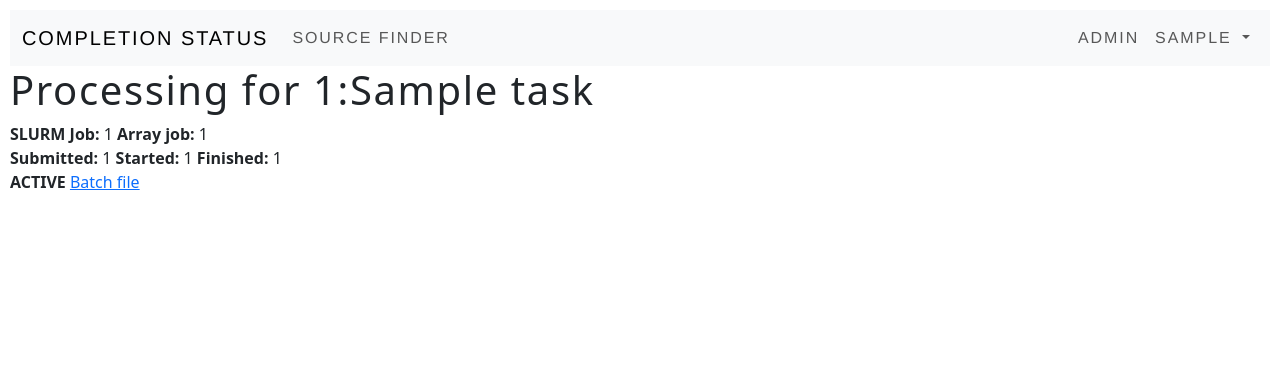
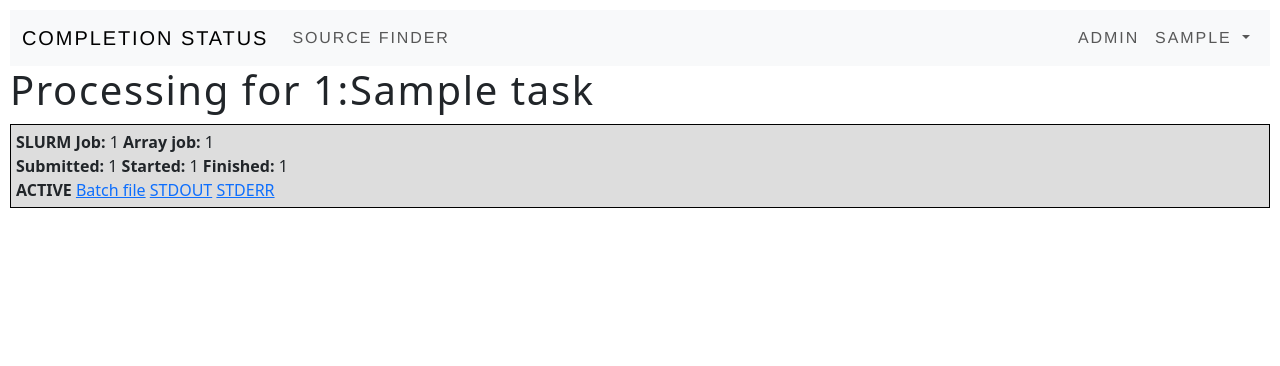
Before and after one commit to robotopia/MWA-Galactic-Plane-Monitoring, a Django app: page /processing/proc_obs_task/1/1 in a window 1280 px wide. Shown: the top 366 px of the page. Run offline with Django 4.2, Linux system fonts and the light colour scheme; a user stored in the database is signed in; tables that the repository leaves empty hold one stand-in row (values such as "Sample post").

Commit message:
Improving proc_obs_task and remote_view. Fixed getting correct log file with %j --> array task id

```diff
--- a/db/processing/models.py
+++ b/db/processing/models.py
@@ -349,11 +349,11 @@ class Processing(models.Model):
 
     @property
     def stdout_full_path(self):
-        return f'{self.stdout_path.path}/{self.stdout}'
+        return f'{self.stdout_path.path}/{self.stdout.replace("%j", str(self.array_task_id))}'
 
     @property
     def stderr_full_path(self):
-        return f'{self.stderr_path.path}/{self.stderr}'
+        return f'{self.stderr_path.path}/{self.stderr.replace("%j", str(self.array_task_id))}'
 
     class Meta:
         managed = False
--- a/db/processing/static/processing/epoch_overview.css
+++ b/db/processing/static/processing/epoch_overview.css
@@ -102,3 +102,10 @@ td.selected-cell {
 .context-menuitem:hover {
   background-color: beige;
 }
+
+.proc-obs-task {
+  padding: 5px;
+  margin: 10px 0px;
+  background-color: #ddd;
+  border: 1px solid black;
+}
--- a/db/processing/templates/processing/processing_obs_task.html
+++ b/db/processing/templates/processing/processing_obs_task.html
@@ -1,6 +1,10 @@
 {% extends 'processing/main.html' %}
 
 {% load static %}
+
+{% block extrahead %}
+<link rel="stylesheet" href="{% static 'processing/epoch_overview.css' %}">
+{% endblock %}
 
 {% block body %}
 
@@ -8,7 +12,6 @@
 
 {% for processing in processings %}
 <div class="proc-obs-task">
-  <p>
   <b>SLURM Job:</b> {{ processing.job_id }}
   <b>Array job:</b> {{ processing.array_task_id }}
   <br>
@@ -16,9 +19,10 @@
   <b>Started:</b> {{ processing.start_time }}
   <b>Finished:</b> {{ processing.end_time }}
   <br>
-  <b>{{ processing.status|upper }}</b>
+  <span class="{{ processing.status }}"><b>{{ processing.status|upper }}</b></span>
   <a href="{% url 'remote_file' remote_path=processing.batch_file_full_path %}">Batch file</a>
-  </p>
+  <a href="{% url 'remote_file' remote_path=processing.stdout_full_path %}">STDOUT</a>
+  <a href="{% url 'remote_file' remote_path=processing.stderr_full_path %}">STDERR</a>
 </div>
 {% endfor %}
 
```
